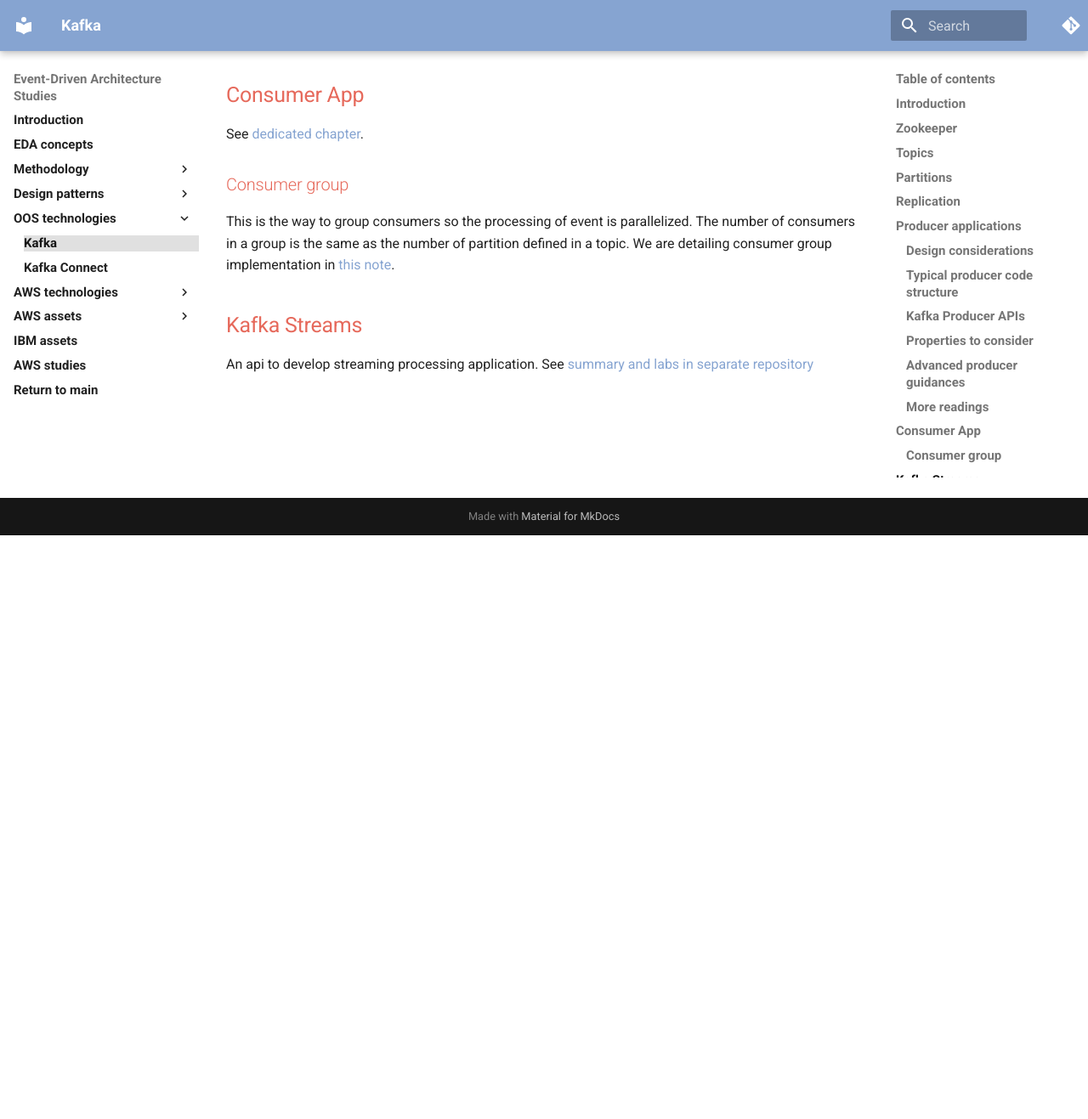
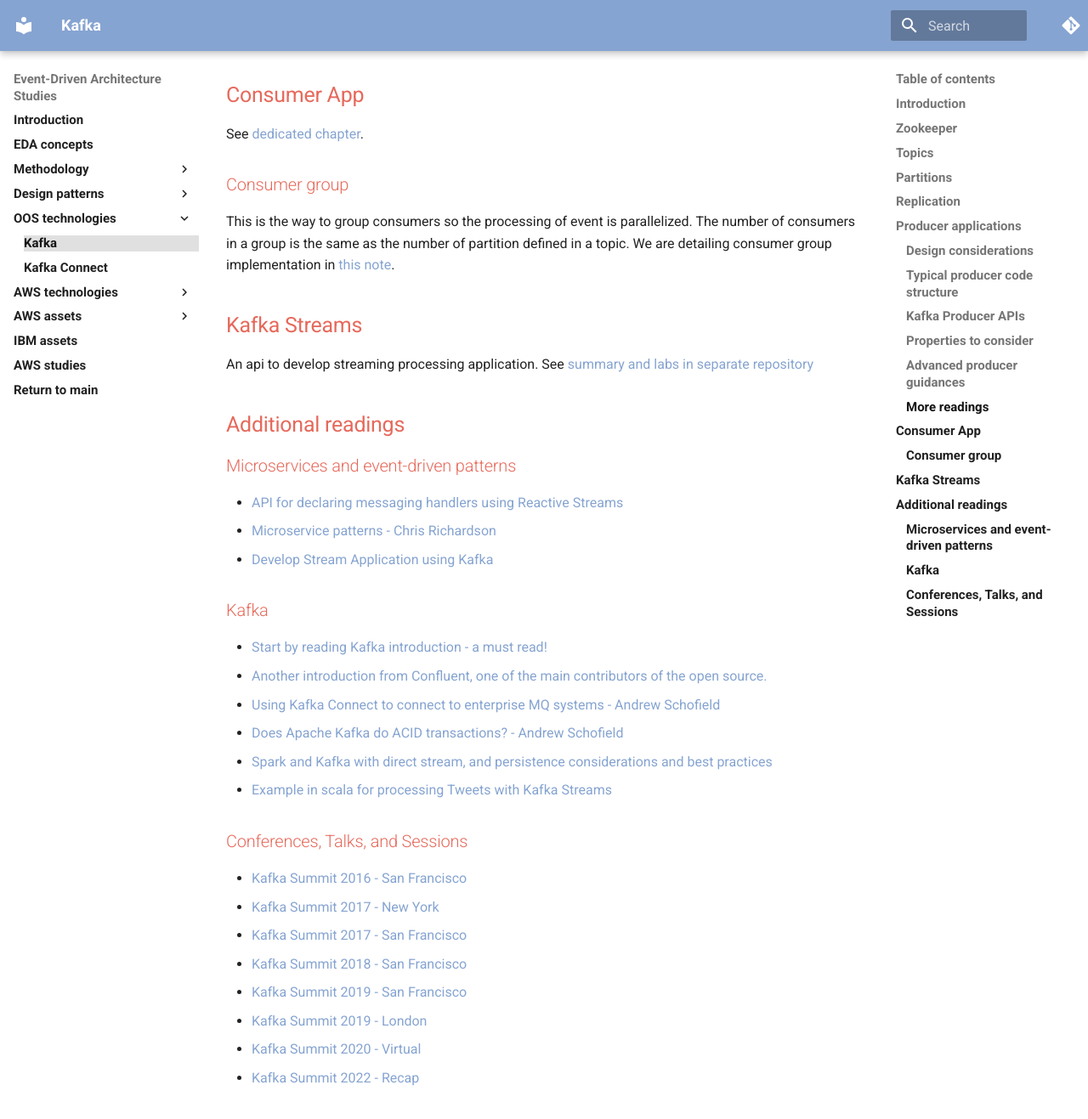
Before and after one commit to jbcodeforce/eda-studies, an MkDocs documentation site: the page built from docs/techno/kafka/index.md, in a window 1280 px wide and 1400 px high, scrolled down 12650 px. Shown: the top 1317 px of the window at 85% size. Built offline with MkDocs 1.6.1 and Material for MkDocs 9.7.7, drawn with Linux system fonts in a browser that asks for light colours; comment, search, counter and statistics services are not loaded; before the commit the page ends 13280 px from its top, so only the background shows below that; some of the changed text lies outside the part shown.

Commit message:
add reactive system

```diff
--- a/docs/techno/kafka/index.md
+++ b/docs/techno/kafka/index.md
@@ -276,3 +276,32 @@
 ## Kafka Streams
 
 An api to develop streaming processing application. See [summary and labs in separate repository](https://github.com/jbcodeforce/kafka-studies)
+
+
+## Additional readings
+
+### Microservices and event-driven patterns
+
+* [API for declaring messaging handlers using Reactive Streams](https://github.com/eclipse/microprofile-reactive-messaging/blob/master/spec/src/main/asciidoc/architecture.asciidoc)
+* [Microservice patterns - Chris Richardson](https://www.manning.com/books/microservices-patterns)
+* [Develop Stream Application using Kafka](https://Kafka.apache.org/32/documentation/streams/)
+
+### Kafka
+
+* [Start by reading Kafka introduction - a must read!](https://kafka.apache.org/intro)
+* [Another introduction from Confluent, one of the main contributors of the open source.](http://www.confluent.io/blog/introducing-Kafka-streams-stream-processing-made-simple)
+* [Using Kafka Connect to connect to enterprise MQ systems - Andrew Schofield](https://medium.com/@andrew_schofield/using-kafka-connect-to-connect-to-enterprise-mq-systems-5674d53fe55e)
+* [Does Apache Kafka do ACID transactions? - Andrew Schofield](https://medium.com/@andrew_schofield/does-apache-kafka-do-acid-transactions-647b207f3d0e)
+* [Spark and Kafka with direct stream, and persistence considerations and best practices](http://aseigneurin.github.io/2016/05/07/spark-kafka-achieving-zero-data-loss.html)
+* [Example in scala for processing Tweets with Kafka Streams](https://www.madewithtea.com/processing-tweets-with-kafka-streams.html)
+
+### Conferences, Talks, and Sessions
+
+* [Kafka Summit 2016 - San Francisco](https://www.confluent.io/resources/kafka-summit-san-francisco-2016/)
+* [Kafka Summit 2017 - New York](https://www.confluent.io/resources/kafka-summit-new-york-2017/)
+* [Kafka Summit 2017 - San Francisco](https://www.confluent.io/resources/kafka-summit-san-francisco-2017/)
+* [Kafka Summit 2018 - San Francisco](https://www.confluent.io/resources/kafka-summit-san-francisco-2018/)
+* [Kafka Summit 2019 - San Francisco](https://www.confluent.io/resources/kafka-summit-san-francisco-2019/)
+* [Kafka Summit 2019 - London](https://www.confluent.io/resources/kafka-summit-london-2019/)
+* [Kafka Summit 2020 - Virtual](https://www.confluent.io/resources/kafka-summit-2020/)
+* [Kafka Summit 2022 - Recap](https://www.confluent.io/en-gb/blog/kafka-summit-london-2022-recap/)
--- a/mkdocs.yml
+++ b/mkdocs.yml
@@ -11,6 +11,7 @@
     - Saga: patterns/saga/index.md
     - Event Sourcing: patterns/event-sourcing/index.md
     - CQRS: patterns/cqrs/index.md
+    - Reactive: patterns/reactive/index.md
   - OOS technologies:
     - Kafka: techno/kafka/index.md
     - Kafka Connect: techno/kafka-connect/index.md
```
Also changed, not shown: other parts of docs/techno/kafka/index.md (+1 -1 lines), docs/eda.md (+2 -0 lines), docs/patterns/reactive/index.md (added, +288 -0 lines), docs/patterns/reactive/diagrams/reactive-manifesto.drawio.png (added), docs/patterns/reactive/images/conc-1.png (added), docs/patterns/reactive/images/conc-2.png (added), docs/patterns/reactive/images/mp-reactive-msg.png (added), docs/patterns/reactive/images/multi-reactors.png (added), docs/patterns/reactive/images/quarkus-vertx-kafka.png (added), docs/patterns/reactive/images/quarkus-vertx.png (added), docs/patterns/reactive/images/reactive-command.png (added), docs/patterns/reactive/images/reactive-systems.png (added), docs/patterns/reactive/images/reactives.png (added), docs/patterns/reactive/images/reactor-pattern.png (added), 1 other file.
